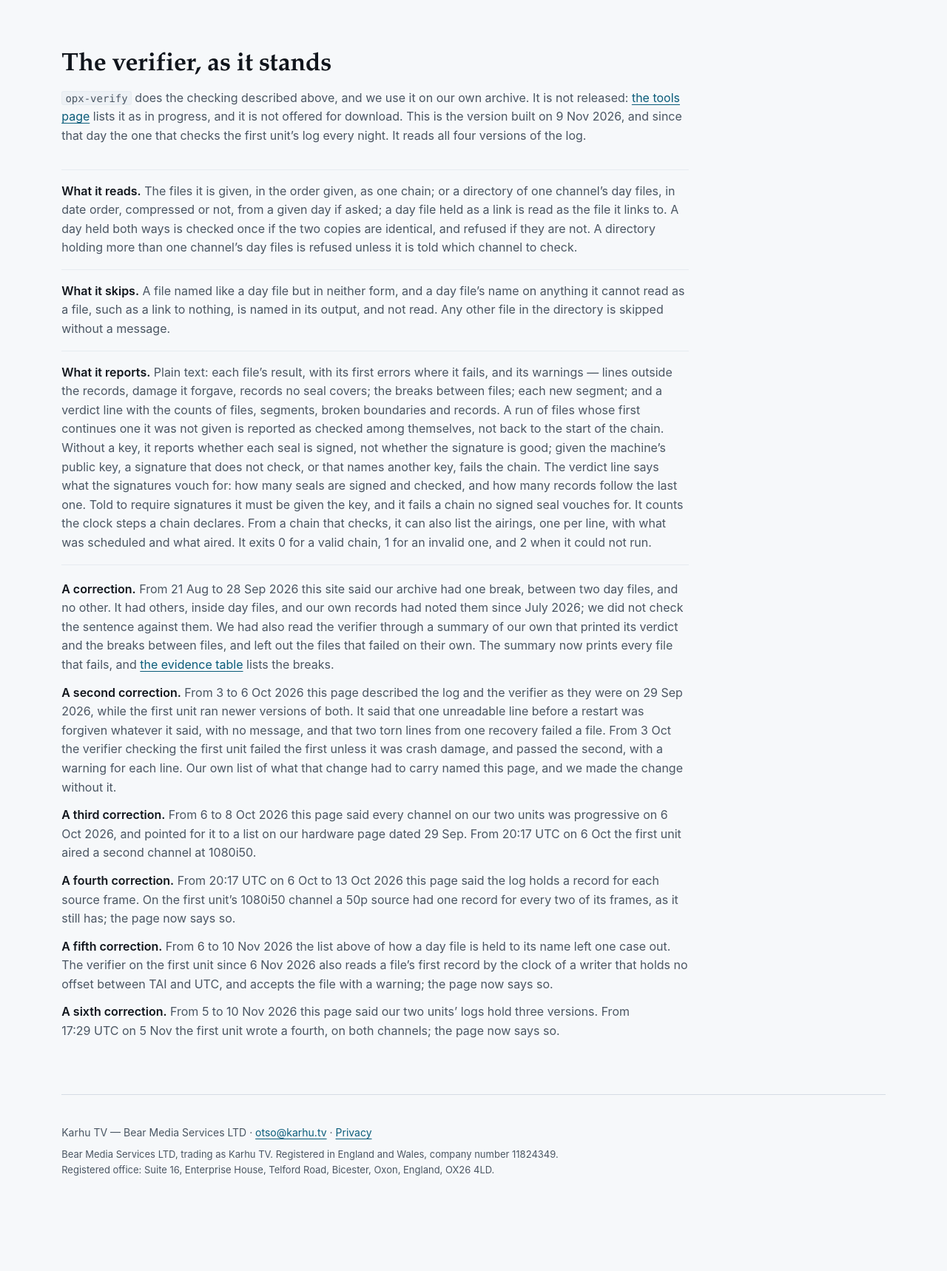
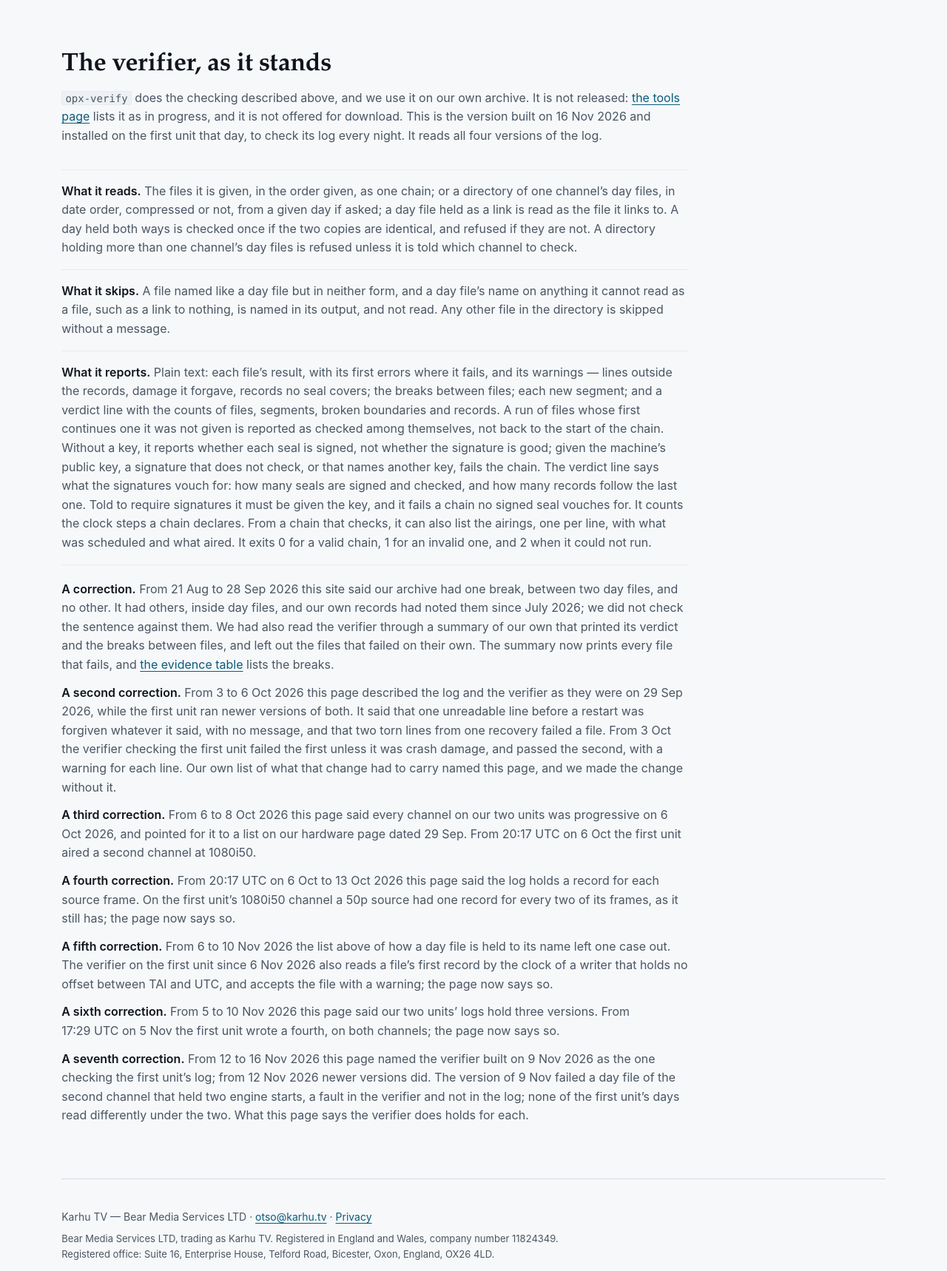
Before and after one commit to karhu-tv/karhu-tv.github.io, a plain HTML site: page as-run.html in a window 1280 px wide. Shown: the part 6560-8278 px from the top of the page at 74% size. Before the commit the page ends 8208 px from the top, so only its background shows below. Drawn offline with Linux system fonts and the light colour scheme.

Commit message:
as-run: the verifier on the first unit since 16 Nov 2026 named, its trial dated, a seventh correction (12-16 Nov the page named the 9 Nov build); home: Karhu Player does not decode HEVC since 13 Nov 2026; the tools v0.2.1 and v0.2.3, for Linux and Windows since 10 Nov 2026

```diff
--- a/as-run.html
+++ b/as-run.html
@@ -227,7 +227,7 @@
     <a href="#not-proved">below</a>. Everything on this page is as of 10 Oct 2026 unless it
     carries another date; how the log works was read from our own code on 6 Oct 2026, and its
     third version on 10 Oct 2026 and its fourth (one more reason an item is recorded as skipped) on 5 Nov 2026, and what the
-    verifier does with each case below was tried on it on 9 Nov 2026.
+    verifier does with each case below was tried on the version now in use on 16 Nov 2026.
   </p>
   <p class="page-body">
     <strong>Our two units&rsquo; logs hold four versions.</strong> From 3 Oct 2026 the first
@@ -523,9 +523,9 @@
     <h2 class="sec-title" id="verifier-title">The verifier, as it stands</h2>
     <p><code>opx-verify</code> does the checking described above, and we use it on our own
       archive. It is not released: <a href="/tools.html#opx-verify">the tools page</a> lists it as
-      in progress, and it is not offered for download. This is the version built on 9 Nov 2026,
-      and since that day the one that checks the first unit&rsquo;s log every night. It reads all four
-      versions of the log.</p>
+      in progress, and it is not offered for download. This is the version built on 16 Nov 2026 and
+      installed on the first unit that day, to check its log every night. It reads all four versions of
+      the log.</p>
   </div>
   <ul class="facts">
     <li><strong>What it reads.</strong> The files it is given, in the order given, as one chain;
@@ -580,6 +580,11 @@
   <p class="after-list" data-record><strong>A sixth correction.</strong> From 5 to 10 Nov 2026 this page
     said our two units&rsquo; logs hold three versions. From 17:29&nbsp;UTC on 5 Nov the first unit wrote a
     fourth, on both channels; the page now says so.</p>
+  <p class="after-list" data-record><strong>A seventh correction.</strong> From 12 to 16 Nov 2026 this
+    page named the verifier built on 9 Nov 2026 as the one checking the first unit&rsquo;s log; from
+    12 Nov 2026 newer versions did. The version of 9 Nov failed a day file of the second channel that held
+    two engine starts, a fault in the verifier and not in the log; none of the first unit&rsquo;s days read
+    differently under the two. What this page says the verifier does holds for each.</p>
 </section>
 
 </main>
```
Also changed, not shown: index.html (+7 -6 lines).
